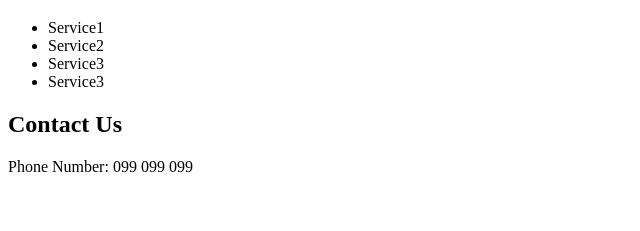
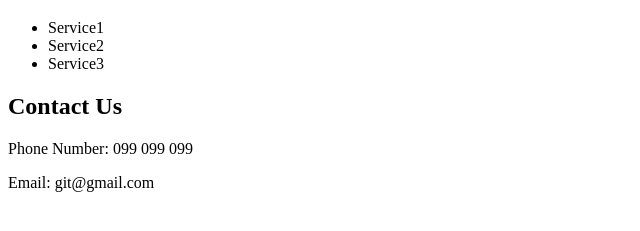
Before and after one commit to dondou21/Git-exercises, a plain HTML site: page services.html in a window 1280 px wide. Shown: the part 61-292 px from the top of the page, without its empty margins (0-640 px from the left). Drawn offline with Linux system fonts and the light colour scheme.

Commit message:
New changes

```diff
--- a/services.html
+++ b/services.html
@@ -11,10 +11,10 @@
         <li>Service1</li>
         <li>Service2</li>
         <li>Service3</li>
-        <li>Service3</li>
     </ul>
 
     <h2>Contact Us</h2>
     <p>Phone Number: 099 099 099</p>
+    <p>Email: git@gmail.com</p>
 </body>
 </html>
```
